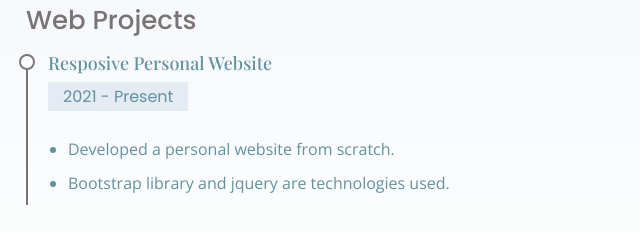
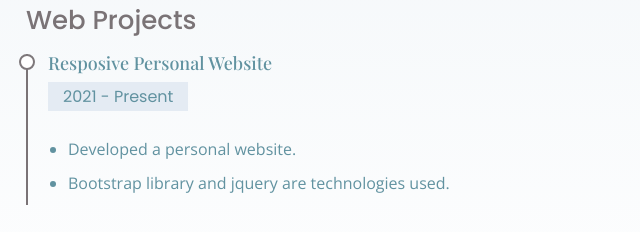
Before and after one commit to syamsl/portfolio, a plain HTML site: page index.html in a window 1280 px wide. Shown: the part 1720-1952 px from the top of the page, 626-1266 px from the left. Drawn offline with nearby package versions, Linux system fonts and the light colour scheme; a web font is replaced by a local one.

Commit message:
Changes in portfolio

```diff
--- a/index.html
+++ b/index.html
@@ -172,7 +172,7 @@
               <p><em> </em></p>
               <p>
               <ul>
-                <li>Developed a personal website from scratch. </li>
+                <li>Developed a personal website. </li>
                 <li>Bootstrap library and jquery are technologies used. </li>
               </ul>
               </p>
```
